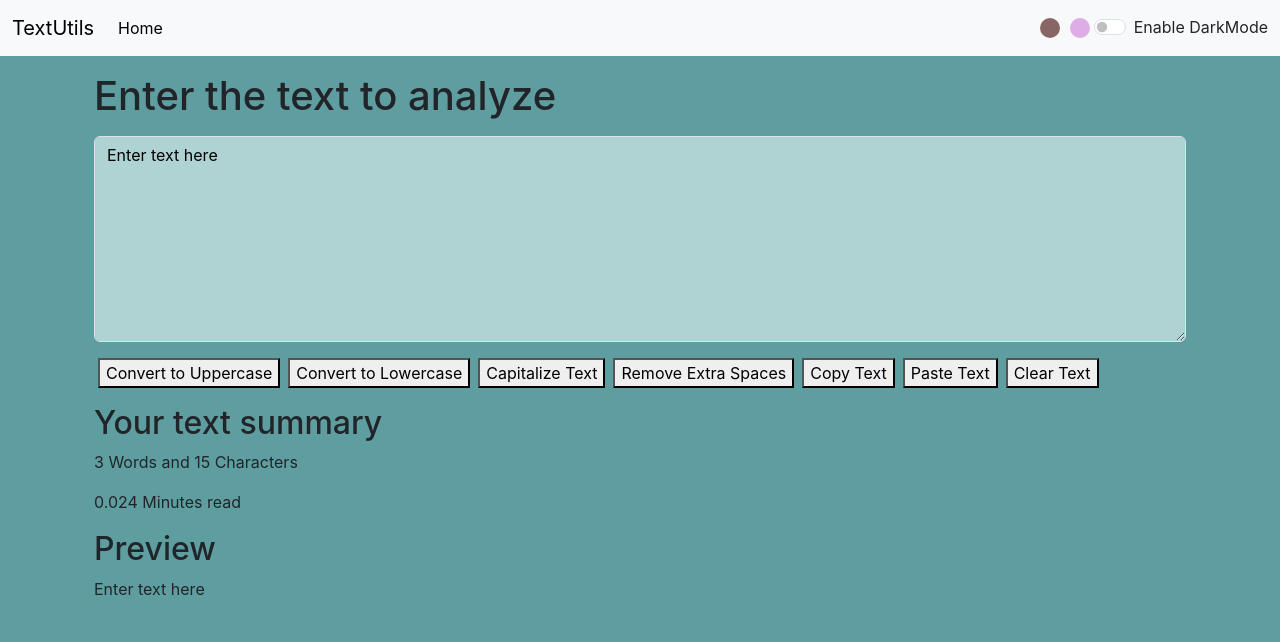
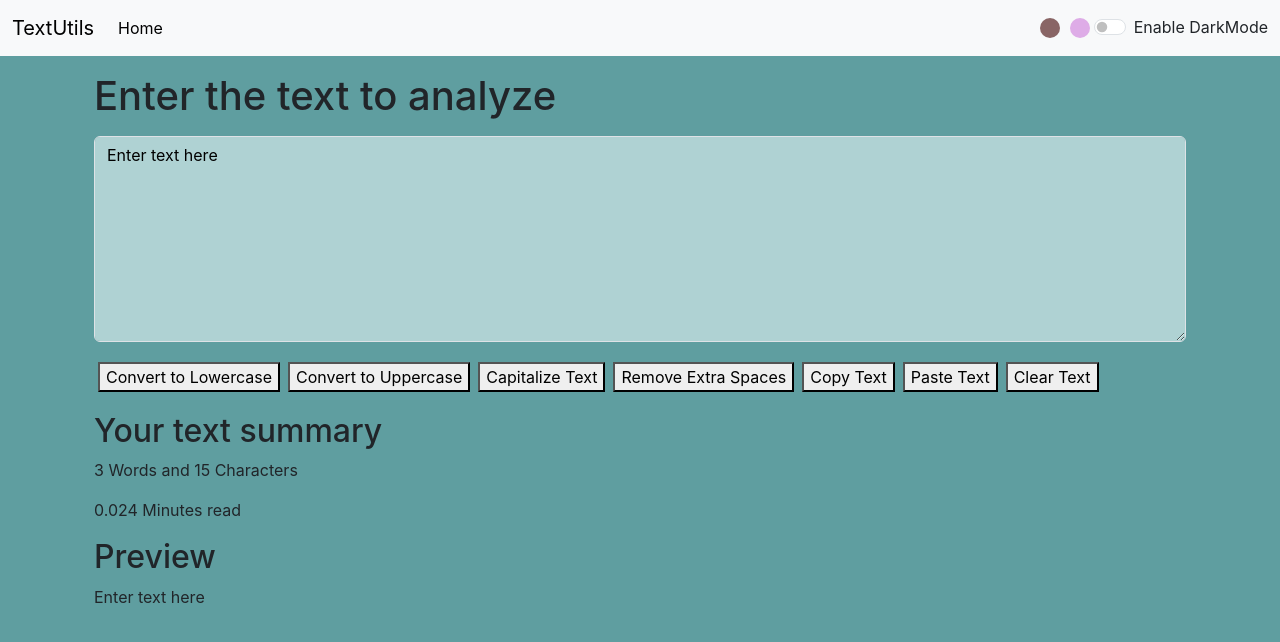
Before and after one commit to KashishRathod17/TextUtils-React, a React (Create React App) app: page /textform in a window 1280 px wide. Shown: the top 642 px of the page. Built offline with nearby package versions, Linux system fonts and the light colour scheme.

Commit message:
Fixed cors issue and updated

```diff
--- a/src/commponents/TextForm.js
+++ b/src/commponents/TextForm.js
@@ -65,17 +65,17 @@ export default function TextForm(props) {
                         style={{ backgroundColor: props.mode==='dark'?'rgb(78, 78, 78)':'rgb(175, 210, 211)',color:props.mode==='dark'?'white':'black'}}
                     id="myBox" rows="8"></textarea>
                 </div>
-                <button className="btn-btn-primary mx-1" onClick={handleUpClick}>Convert to Uppercase</button>
-                <button className="btn-btn-primary mx-1" onClick={handleLoClick}>Convert to Lowercase</button>
-                <button className="btn-btn-primary mx-1" onClick={handleCapitalize}>Capitalize Text</button>
-                <button className="btn-btn-primary mx-1" onClick={handleExtraSpaces}>Remove Extra Spaces</button>
-                <button className="btn-btn-primary mx-1" onClick={handleCopy}>Copy Text</button>
-                <button className="btn-btn-primary mx-1" onClick={handlePaste}>Paste Text</button>
-                <button className="btn-btn-primary mx-1" onClick={handleClear}>Clear Text</button>
+                <button className="btn-btn-primary mx-1 my-1" onClick={handleLoClick}>Convert to Lowercase</button>
+                <button className="btn-btn-primary mx-1 my-1" onClick={handleUpClick}>Convert to Uppercase</button>
+                <button className="btn-btn-primary mx-1 my-1" onClick={handleCapitalize}>Capitalize Text</button>
+                <button className="btn-btn-primary mx-1 my-1" onClick={handleExtraSpaces}>Remove Extra Spaces</button>
+                <button className="btn-btn-primary mx-1 my-1" onClick={handleCopy}>Copy Text</button>
+                <button className="btn-btn-primary mx-1 my-1" onClick={handlePaste}>Paste Text</button>
+                <button className="btn-btn-primary mx-1 my-1" onClick={handleClear}>Clear Text</button>
             </div>
             <div className="container" style={{ color: props.mode }}>
                 <h2>Your text summary</h2>
-                <p>{text.split(" ").length} Words and {text.length} Characters</p>
+                <p>{text.split(" ").filter((element)=>{return element.length!==0}).length} Words and {text.length} Characters</p>
                 <p>{0.008 * text.split(" ").length} Minutes read </p>
                 <h2>Preview</h2>
                 <p>{text.length > 0 ? text : 'Enter something in the textbox above to preview it here'}</p>
```
